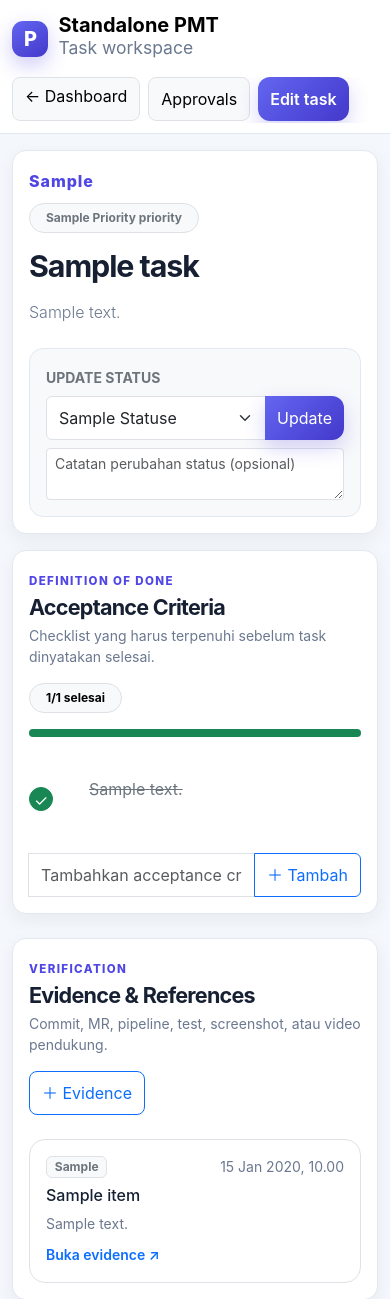
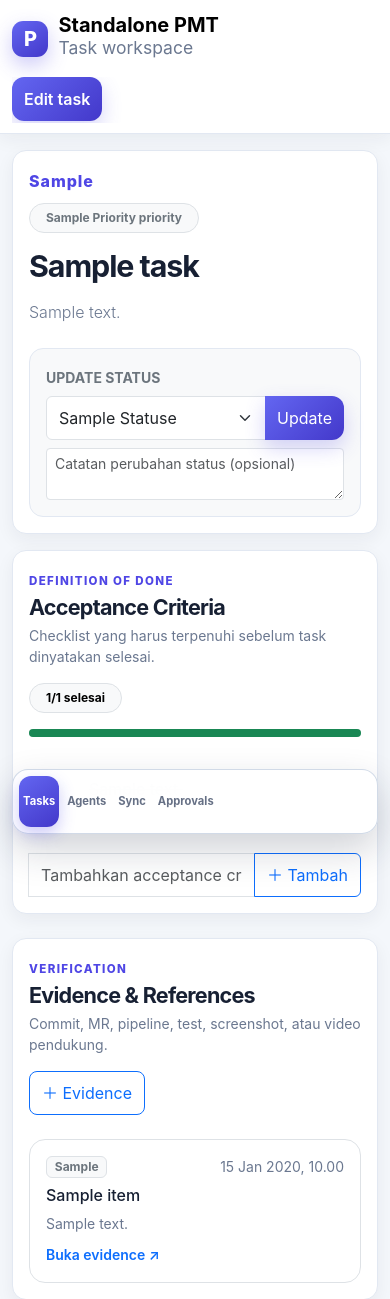
Before and after one commit to fhnasgf28/Typescript, a FastAPI app: template src/mcp_transfer_node/templates/pmt_task_detail.html in a window 390 px wide. Shown: the top 1299 px of the page. Run offline with FastAPI, Linux system fonts and the light colour scheme; the template is opened without the code that fills it: most values are stand-ins (such as "Sample title", 1, 10 or a date in 2020); parts of the project's set-up code (start-up, migrations or seed data) failed here and were passed over.

Commit message:
feat(pmt): improve mobile navigation and task creation

```diff
--- a/src/mcp_transfer_node/static/pmt-mobile.css
+++ b/src/mcp_transfer_node/static/pmt-mobile.css
@@ -312,3 +312,105 @@ html {
     transition: none !important;
   }
 }
+
+@media (max-width: 991.98px) {
+  body.pmt-body {
+    padding-bottom: calc(5.5rem + env(safe-area-inset-bottom));
+  }
+
+  body.pmt-body.pmt-tasks-page {
+    padding-bottom: calc(9rem + env(safe-area-inset-bottom));
+  }
+
+  .pmt-create-task-button {
+    position: fixed;
+    right: 0.75rem;
+    bottom: calc(5rem + env(safe-area-inset-bottom));
+    z-index: 1039;
+    display: inline-flex !important;
+    min-height: 3rem;
+    padding: 0.75rem 1rem !important;
+    align-items: center;
+    justify-content: center;
+    border-radius: 0.875rem;
+    box-shadow: 0 12px 28px rgba(79, 70, 229, 0.34);
+  }
+
+  .pmt-navbar {
+    background: rgba(255, 255, 255, 0.98);
+    box-shadow: 0 5px 18px rgba(26, 36, 58, 0.06);
+    backdrop-filter: none;
+  }
+
+  .pmt-navbar .pmt-primary-nav {
+    position: fixed;
+    right: 0.75rem;
+    bottom: max(0.625rem, env(safe-area-inset-bottom));
+    left: 0.75rem;
+    z-index: 1040;
+    display: grid !important;
+    grid-template-columns: repeat(4, minmax(0, 1fr));
+    gap: 0.25rem !important;
+    width: auto !important;
+    max-width: none !important;
+    padding: 0.375rem;
+    margin: 0 !important;
+    overflow: visible !important;
+    background: rgba(255, 255, 255, 0.94);
+    border: 1px solid rgba(205, 214, 229, 0.9);
+    border-radius: 1rem;
+    box-shadow: 0 16px 38px rgba(24, 34, 58, 0.2);
+    backdrop-filter: blur(18px);
+  }
+
+  .pmt-navbar .pmt-primary-nav .btn {
+    display: inline-flex !important;
+    min-width: 0;
+    min-height: 3.2rem;
+    padding: 0.5rem 0.25rem;
+    align-items: center;
+    justify-content: center;
+    color: #667085;
+    font-size: 0.7rem;
+    font-weight: 750;
+    line-height: 1;
+    background: transparent;
+    border: 0 !important;
+    border-radius: 0.75rem !important;
+    box-shadow: none;
+  }
+
+  .pmt-navbar .pmt-primary-nav .pmt-btn-primary,
+  .pmt-navbar .pmt-primary-nav .pmt-btn-primary:hover,
+  .pmt-navbar .pmt-primary-nav .pmt-btn-primary:focus {
+    color: #fff;
+    background: linear-gradient(145deg, #6366f1, #4338ca);
+    box-shadow: 0 7px 16px rgba(79, 70, 229, 0.28);
+  }
+
+  section[aria-label="Ringkasan task"] > div:first-child .pmt-stat-card {
+    color: #fff;
+    background: linear-gradient(145deg, #6366f1, #4338ca);
+    border-color: transparent;
+    box-shadow: 0 14px 28px rgba(79, 70, 229, 0.24);
+  }
+
+  section[aria-label="Ringkasan task"] > div:first-child .pmt-muted {
+    color: rgba(255, 255, 255, 0.78);
+  }
+
+  section[aria-label="Ringkasan task"] > div:first-child .pmt-stat-dot {
+    background: #fff;
+    box-shadow: 0 0 0 0.3rem rgba(255, 255, 255, 0.16);
+  }
+
+  section[aria-label="Ringkasan task"] > div:first-child .pmt-stat-card::after {
+    background: #fff;
+    opacity: 0.1;
+  }
+
+  .pmt-task-card {
+    border-color: rgba(215, 222, 234, 0.92);
+    box-shadow: 0 6px 18px rgba(28, 39, 61, 0.065);
+  }
+}
--- a/src/mcp_transfer_node/templates/login.html
+++ b/src/mcp_transfer_node/templates/login.html
@@ -7,7 +7,7 @@
   <title>Masuk · Standalone PMT</title>
   <link href="https://cdn.jsdelivr.net/npm/bootstrap@5.3.3/dist/css/bootstrap.min.css" rel="stylesheet" integrity="sha384-QWTKZyjpPEjISv5WaRU9OFeRpok6YctnYmDr5pNlyT2bRjXh0JMhjY6hW+ALEwIH" crossorigin="anonymous">
   <link href="/static/pmt.css?v=20260712-sprint2b" rel="stylesheet">
-  <link href="/static/pmt-mobile.css?v=20260712-mobile2" rel="stylesheet">
+  <link href="/static/pmt-mobile.css?v=20260712-mobile6" rel="stylesheet">
 </head>
 <body>
   <main class="pmt-login-page">
--- a/src/mcp_transfer_node/templates/pmt_agents.html
+++ b/src/mcp_transfer_node/templates/pmt_agents.html
@@ -7,7 +7,7 @@
   <title>Agent Control Center · Standalone PMT</title>
   <link href="https://cdn.jsdelivr.net/npm/bootstrap@5.3.3/dist/css/bootstrap.min.css" rel="stylesheet" integrity="sha384-QWTKZyjpPEjISv5WaRU9OFeRpok6YctnYmDr5pNlyT2bRjXh0JMhjY6hW+ALEwIH" crossorigin="anonymous">
   <link href="/static/pmt.css?v=20260712-sprint2b" rel="stylesheet">
-  <link href="/static/pmt-mobile.css?v=20260712-mobile2" rel="stylesheet">
+  <link href="/static/pmt-mobile.css?v=20260712-mobile6" rel="stylesheet">
 </head>
 <body class="pmt-body">
   <nav class="navbar pmt-navbar sticky-top py-3">
@@ -16,9 +16,9 @@
         <span class="pmt-brand-mark">P</span>
         <span><span class="d-block fw-bold lh-1">Standalone PMT</span><small class="pmt-muted fw-normal">Agent Control Center</small></span>
       </a>
-      <div class="d-flex align-items-center gap-2">
+      <div class="pmt-primary-nav d-flex align-items-center gap-2">
         <a class="btn btn-sm btn-light border rounded-3" href="/pmt">Tasks</a>
-        <a class="btn btn-sm pmt-btn-primary" href="/pmt/agents">Agents</a>
+        <a class="btn btn-sm pmt-btn-primary" href="/pmt/agents" aria-current="page">Agents</a>
         <a class="btn btn-sm btn-light border rounded-3 d-none d-sm-inline-block" href="/pmt/sync">Sync</a>
         <a class="btn btn-sm btn-light border rounded-3" href="/pmt/approvals">Approvals</a>
       </div>
--- a/src/mcp_transfer_node/templates/pmt_approvals.html
+++ b/src/mcp_transfer_node/templates/pmt_approvals.html
@@ -7,7 +7,7 @@
   <title>Approval Center · Standalone PMT</title>
   <link href="https://cdn.jsdelivr.net/npm/bootstrap@5.3.3/dist/css/bootstrap.min.css" rel="stylesheet" integrity="sha384-QWTKZyjpPEjISv5WaRU9OFeRpok6YctnYmDr5pNlyT2bRjXh0JMhjY6hW+ALEwIH" crossorigin="anonymous">
   <link href="/static/pmt.css?v=20260712-sprint2b" rel="stylesheet">
-  <link href="/static/pmt-mobile.css?v=20260712-mobile2" rel="stylesheet">
+  <link href="/static/pmt-mobile.css?v=20260712-mobile6" rel="stylesheet">
 </head>
 <body class="pmt-body">
   <nav class="navbar pmt-navbar sticky-top py-3">
@@ -16,11 +16,11 @@
         <span class="pmt-brand-mark">P</span>
         <span><span class="d-block fw-bold lh-1">Standalone PMT</span><small class="pmt-muted fw-normal">Approval Center</small></span>
       </a>
-      <div class="d-flex align-items-center gap-2 flex-wrap justify-content-end">
+      <div class="pmt-primary-nav d-flex align-items-center gap-2 flex-wrap justify-content-end">
         <a class="btn btn-sm btn-light border rounded-3" href="/pmt">Tasks</a>
         <a class="btn btn-sm btn-light border rounded-3" href="/pmt/agents">Agents</a>
         <a class="btn btn-sm btn-light border rounded-3 d-none d-md-inline-block" href="/pmt/sync">Sync</a>
-        <a class="btn btn-sm pmt-btn-primary" href="/pmt/approvals">Approvals</a>
+        <a class="btn btn-sm pmt-btn-primary" href="/pmt/approvals" aria-current="page">Approvals</a>
       </div>
     </div>
   </nav>
--- a/src/mcp_transfer_node/templates/pmt_sync.html
+++ b/src/mcp_transfer_node/templates/pmt_sync.html
@@ -7,7 +7,7 @@
   <title>Sheet Sync Center · Standalone PMT</title>
   <link href="https://cdn.jsdelivr.net/npm/bootstrap@5.3.3/dist/css/bootstrap.min.css" rel="stylesheet" integrity="sha384-QWTKZyjpPEjISv5WaRU9OFeRpok6YctnYmDr5pNlyT2bRjXh0JMhjY6hW+ALEwIH" crossorigin="anonymous">
   <link href="/static/pmt.css?v=20260712-sprint2b" rel="stylesheet">
-  <link href="/static/pmt-mobile.css?v=20260712-mobile2" rel="stylesheet">
+  <link href="/static/pmt-mobile.css?v=20260712-mobile6" rel="stylesheet">
 </head>
 <body class="pmt-body">
   <nav class="navbar pmt-navbar sticky-top py-3">
@@ -16,10 +16,10 @@
         <span class="pmt-brand-mark">P</span>
         <span><span class="d-block fw-bold lh-1">Standalone PMT</span><small class="pmt-muted fw-normal">Read-only Sheet Sync</small></span>
       </a>
-      <div class="d-flex align-items-center gap-2">
+      <div class="pmt-primary-nav d-flex align-items-center gap-2">
         <a class="btn btn-sm btn-light border rounded-3" href="/pmt">Tasks</a>
         <a class="btn btn-sm btn-light border rounded-3 d-none d-sm-inline-block" href="/pmt/agents">Agents</a>
-        <a class="btn btn-sm pmt-btn-primary" href="/pmt/sync">Sync</a>
+        <a class="btn btn-sm pmt-btn-primary" href="/pmt/sync" aria-current="page">Sync</a>
         <a class="btn btn-sm btn-light border rounded-3" href="/pmt/approvals">Approvals</a>
       </div>
     </div>
--- a/src/mcp_transfer_node/templates/pmt_task_detail.html
+++ b/src/mcp_transfer_node/templates/pmt_task_detail.html
@@ -7,7 +7,7 @@
   <title>{{ task.task_key }} · Standalone PMT</title>
   <link href="https://cdn.jsdelivr.net/npm/bootstrap@5.3.3/dist/css/bootstrap.min.css" rel="stylesheet" integrity="sha384-QWTKZyjpPEjISv5WaRU9OFeRpok6YctnYmDr5pNlyT2bRjXh0JMhjY6hW+ALEwIH" crossorigin="anonymous">
   <link href="/static/pmt.css?v=20260712-sprint2b" rel="stylesheet">
-  <link href="/static/pmt-mobile.css?v=20260712-mobile2" rel="stylesheet">
+  <link href="/static/pmt-mobile.css?v=20260712-mobile6" rel="stylesheet">
 </head>
 <body class="pmt-body">
   {% set status_colors = {
@@ -24,8 +24,12 @@
         <span><span class="d-block fw-bold lh-1">Standalone PMT</span><small class="pmt-muted fw-normal">Task workspace</small></span>
       </a>
       <div class="d-flex align-items-center gap-2">
-        <a class="btn btn-light border rounded-3" href="/pmt">← Dashboard</a>
-        <a class="btn btn-light border rounded-3 d-none d-sm-inline-block" href="/pmt/approvals">Approvals</a>
+        <div class="pmt-primary-nav d-none d-lg-flex align-items-center gap-1 me-2">
+          <a class="btn btn-sm pmt-btn-primary" href="/pmt" aria-current="page">Tasks</a>
+          <a class="btn btn-sm btn-light border rounded-3" href="/pmt/agents">Agents</a>
+          <a class="btn btn-sm btn-light border rounded-3" href="/pmt/sync">Sync</a>
+          <a class="btn btn-sm btn-light border rounded-3" href="/pmt/approvals">Approvals</a>
+        </div>
         <button class="btn pmt-btn-primary fw-semibold" data-bs-toggle="modal" data-bs-target="#editTaskModal" type="button">Edit task</button>
       </div>
     </div>
```
Also changed, not shown: src/mcp_transfer_node/templates/pmt_dashboard.html (+5 -5 lines).
